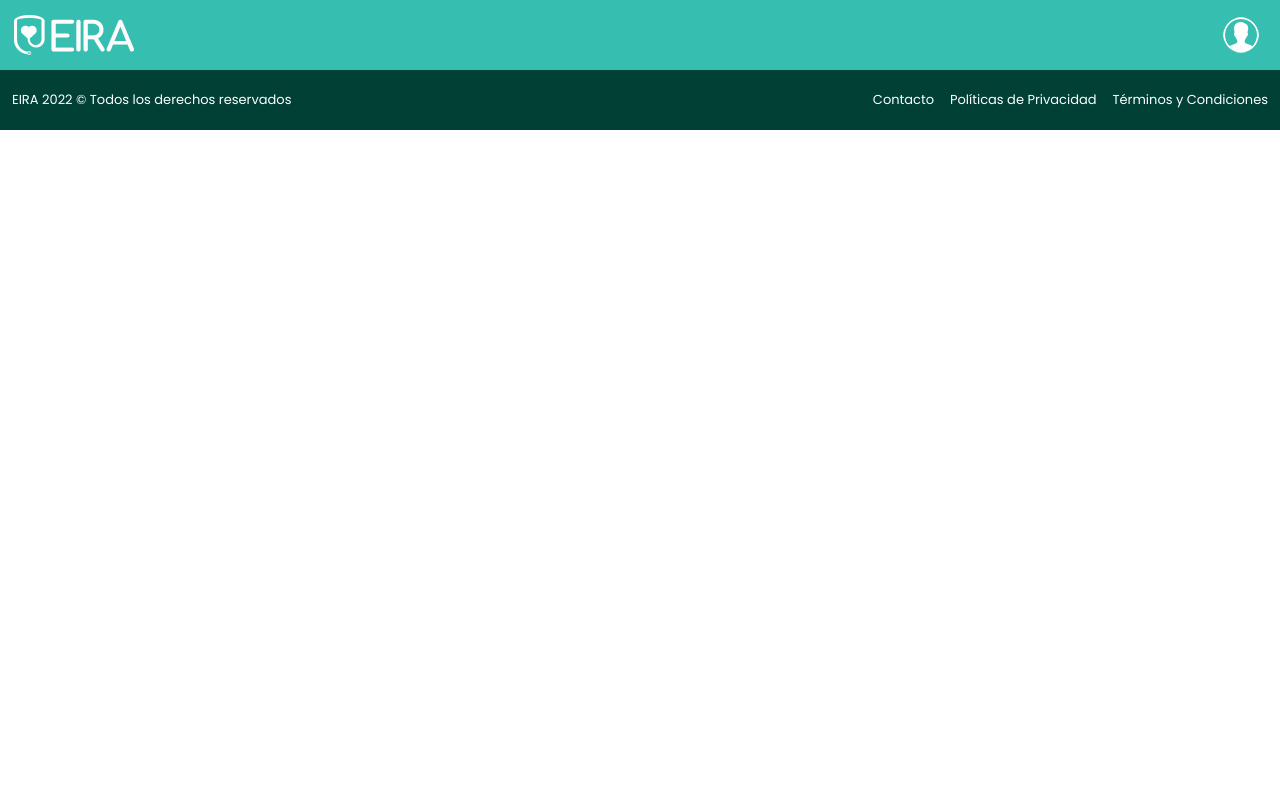
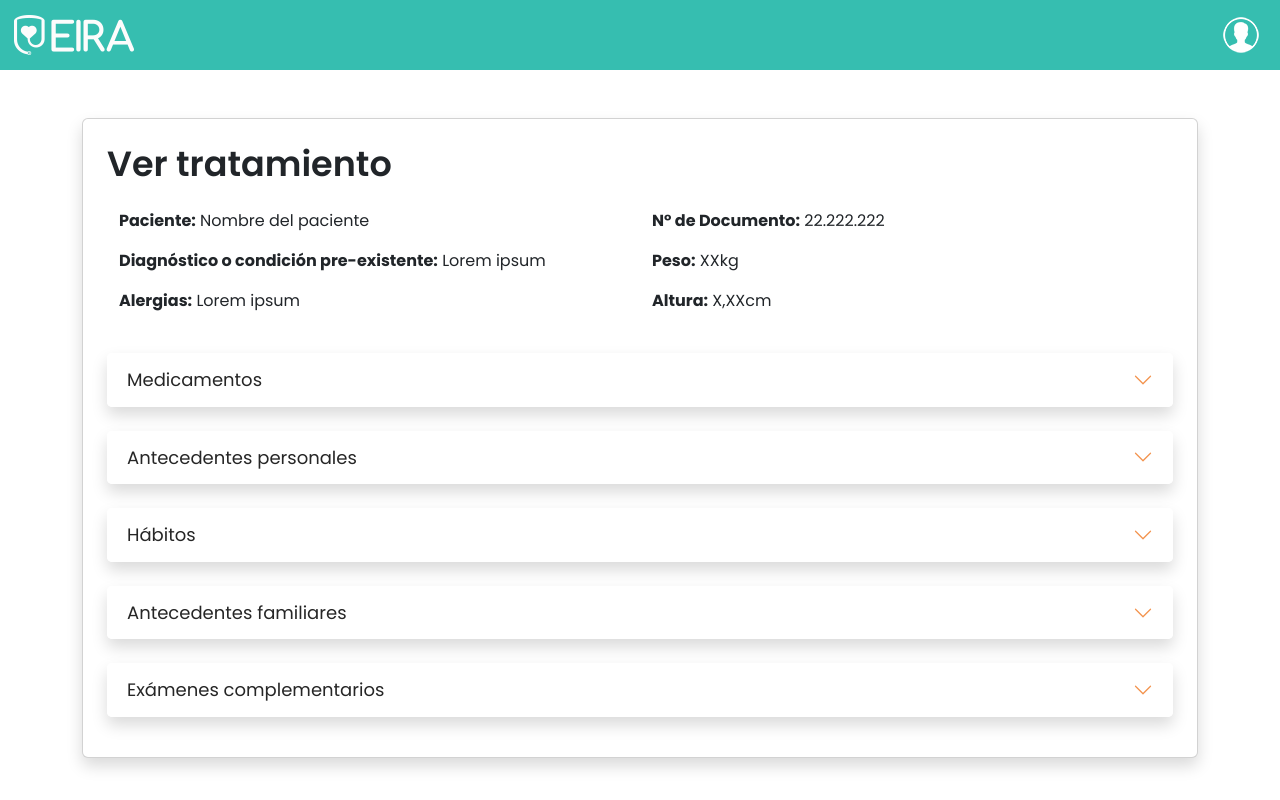
Before and after one commit to Saphira1406/eira, a React (Create React App) app in the folder eira/: page /historia-clinica in a window 1280 px wide. Built offline with nearby package versions, Linux system fonts and the light colour scheme.

Commit message:
vista de historia clinica

```diff
--- a/eira/src/App.js
+++ b/eira/src/App.js
@@ -7,6 +7,7 @@ import VerTratamiento from './pages/VerTratamiento'
 import EditarTratamiento from './pages/EditarTratamiento'
 import MiPerfilProfesional from './pages/MiPerfilProfesional'
 import EditarPerfilProfesional from './pages/EditarPerfilProfesional'
+import VerHistoriaClinica from './pages/VerHistoriaClinica'
 
 
 
@@ -16,6 +17,7 @@ function App() {
       <NavbarEira />
       <Routes>
         <Route path='/' element={<Home />} />
+        <Route path='/historia-clinica' element={<VerHistoriaClinica />} />
         <Route path='/tratamiento/:id' element={<Tratamiento />} />
         <Route path='/ver-tratamiento/:id' element={<VerTratamiento />} />
         <Route path='/editar-tratamiento/:id' element={<EditarTratamiento />} />
--- a/eira/src/components/ListadoPacientes.jsx
+++ b/eira/src/components/ListadoPacientes.jsx
@@ -90,7 +90,7 @@ function ListadoPacientes() {
                                         <td className='d-flex'>
                                             <Link to={`/tratamiento/${paciente._id}`} className="btn btn-crear me-2"><img src={IconoCrear} alt="Icono crear"/></Link>
                                             <Link to={`/ver-tratamiento/${paciente._id}`} className="btn btn-ver me-2"><img src={IconoVer} alt="Icono ver"/></Link>
-                                            <Link to={`/tratamiento/${paciente._id}`} className="btn btn-ver-historia me-2"><img src={IconoHistoriaClinica} alt="Icono crear"/></Link>
+                                            <Link to='/historia-clinica' className="btn btn-ver-historia me-2"><img src={IconoHistoriaClinica} alt="Icono crear"/></Link>
                                             <form onSubmit={handleSubmitBorrarTratamiento} >
                                                 <button type="submit" className="btn btn-eliminar"><img src={IconoEliminar} alt="Icono eliminar"/></button>
                                                 <input type="hidden" name="idPaciente" value={paciente._id}/>
--- a/eira/src/css/styles.css
+++ b/eira/src/css/styles.css
@@ -231,16 +231,24 @@ form-control::placeholder {
     border-radius: 10px;
 }
 
-.lista-agregada, .lista-agregada-meds {
+.lista-agregada, .lista-agregada-meds, .lista-antecedentes, .lista-archivos {
     list-style: none;
     padding-left: 0;
+}
+
+.lista-antecedentes li, .lista-archivos li {
+    padding: 15px 20px;
 }
 
 .lista-agregada li {
     background-color: #FFF;
     border: 1px solid #e5e5e5;
     text-align: center;
-    padding: 10px 15px;
+    padding: 5px 15px;
+}
+
+.text-antecedentes {
+    padding: 15px 20px;
 }
 
 .lista-agregada-meds li{
--- /dev/null
+++ b/eira/src/pages/VerHistoriaClinica.jsx
@@ -0,0 +1,116 @@
+import Card from 'react-bootstrap/Card'
+import Container from 'react-bootstrap/Container'
+import Row from 'react-bootstrap/Row'
+import Col from 'react-bootstrap/Col'
+import Accordion from 'react-bootstrap/Accordion'
+import IconoArchivo from '../imgs/icono-archivo.png'
+
+function VerHistoriaClinica() {
+    return (
+        <main>
+            <section>
+                <Container className="py-5">
+                    <Row>
+                        <Col>
+                            <Card body className='shadow px-2 pt-2'>
+                            <h1 className="titulo">Ver tratamiento</h1>
+                            <Container className='my-4'>
+                                <Row>
+                                    <Col lg={6}>
+                                        <p><span className="fw-bold">Paciente:</span> Nombre del paciente</p>
+                                        <p><span className="fw-bold">Diagnóstico o condición pre-existente:</span> Lorem ipsum</p>
+                                        <p><span className="fw-bold">Alergias:</span> Lorem ipsum</p>
+                                    </Col>
+                                    <Col lg={6}>
+                                        <p><span className="fw-bold">N° de Documento:</span> 22.222.222</p>
+                                        <p><span className="fw-bold">Peso:</span> XXkg</p>
+                                        <p><span className="fw-bold">Altura:</span> X,XXcm</p>
+                                    </Col>
+                                </Row>
+                            </Container>
+                            <Accordion alwaysOpen className='mt-3 mb-4'>
+                                    <Accordion.Item eventKey="0" className='shadow'>
+                                        <Accordion.Header>Medicamentos</Accordion.Header>
+                                            <Accordion.Body>
+                                            <ul className="lista-agregada d-flex justify-content-center mt-3">
+                                                <li className="shadow mx-2">
+                                                <span>Medicamento 1</span>
+                                                </li>
+                                                <li className="shadow mx-2">
+                                                <span>Medicamento 2</span>
+                                                </li>
+                                                <li className="shadow mx-2">
+                                                <span>Medicamento 3</span>
+                                                </li>
+                                            </ul>
+                                            </Accordion.Body>
+                                        </Accordion.Item>
+                                        <Accordion.Item eventKey="1" className='shadow my-4'>
+                                            <Accordion.Header>Antecedentes personales</Accordion.Header>
+                                            <Accordion.Body>
+                                            <ul className="lista-antecedentes mt-3">
+                                                <li>
+                                                    <span className="fw-bold">Fumador:</span> Sí
+                                                </li>
+                                                <li>
+                                                    <span className="fw-bold">Consume alcohol:</span> Ocasionalmente
+                                                </li>
+                                            </ul>
+                                            </Accordion.Body>
+                                        </Accordion.Item>
+                                        <Accordion.Item eventKey="2" className='shadow my-4'>
+                                            <Accordion.Header>Hábitos</Accordion.Header>
+                                            <Accordion.Body>
+                                            <ul className="lista-antecedentes mt-3">
+                                                <li>
+                                                    <span className="fw-bold">cantidad de comidas por día:</span> 3
+                                                </li>
+                                                <li>
+                                                    <span className="fw-bold">Sigue una dieta:</span> No
+                                                </li>
+                                                <li>
+                                                    <span className="fw-bold">Hábitos de sueño:</span> Lorem ipsum
+                                                </li>
+                                            </ul>
+                                            </Accordion.Body>
+                                        </Accordion.Item>
+                                        <Accordion.Item eventKey="3" className='shadow my-4'>
+                                            <Accordion.Header>Antecedentes familiares</Accordion.Header>
+                                            <Accordion.Body>
+                                            <p className='text-antecedentes'>Lorem ipsum dolor sit amet, consectetur adipiscing elit, sed do eiusmod tempor incididunt ut labore et dolore magna aliqua. Ut enim ad minim veniam, quis nostrud exercitation ullamco laboris nisi ut aliquip ex ea commodo consequat. Duis aute irure dolor in reprehenderit in voluptate velit esse cillum dolore eu fugiat nulla pariatur. Excepteur sint occaecat cupidatat non proident, sunt in culpa qui officia deserunt mollit anim id est laborum</p>
+                                            </Accordion.Body>
+                                        </Accordion.Item>
+                                        <Accordion.Item eventKey="3" className='shadow my-4'>
+                                            <Accordion.Header>Exámenes complementarios</Accordion.Header>
+                                            <Accordion.Body>
+                                            <ul className='lista-archivos d-flex'>
+                                                <li>
+                                                    <img src={IconoArchivo} alt="icono de archivo"/><br/>
+                                                    <span>archivo.jpg</span>
+                                                </li>
+                                                <li>
+                                                    <img src={IconoArchivo} alt="icono de archivo"/><br/>
+                                                    <span>archivo.jpg</span>
+                                                </li>
+                                                <li>
+                                                    <img src={IconoArchivo} alt="icono de archivo"/><br/>
+                                                    <span>archivo.jpg</span>
+                                                </li>
+                                                <li>
+                                                    <img src={IconoArchivo} alt="icono de archivo"/><br/>
+                                                    <span>archivo.jpg</span>
+                                                </li>
+                                            </ul>
+                                            </Accordion.Body>
+                                        </Accordion.Item>
+                                    </Accordion>
+                            </Card>
+                        </Col>
+                    </Row>
+                </Container>
+            </section>
+        </main>
+    )
+}
+
+export default VerHistoriaClinica
```
Also changed, not shown: eira/src/imgs/icono-archivo.png (added).
